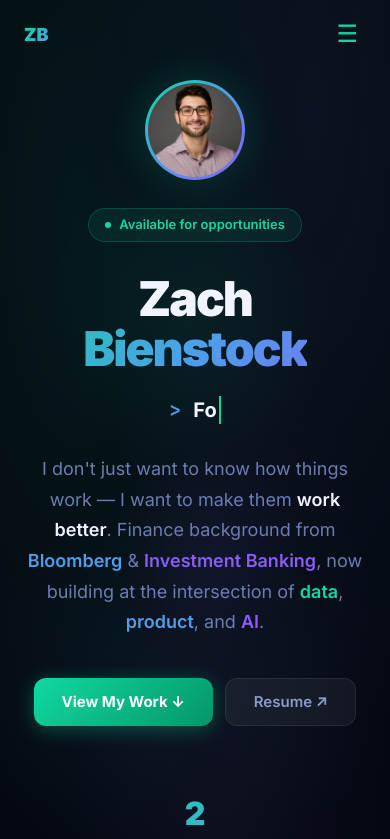
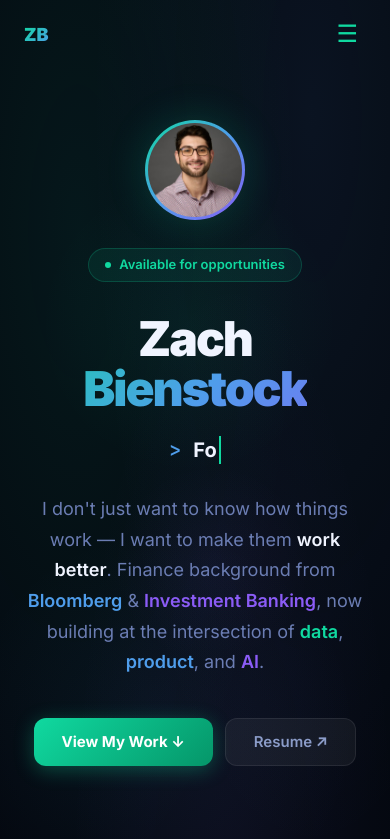
Before and after one commit to ZbienVC/portfolio, a React (Vite) app: page / in a window 390 px wide. Shown: the top 839 px of the page. Built offline with nearby package versions, Linux system fonts and the light colour scheme.

Commit message:
fix: increase hero section top padding to prevent navbar overlap

```diff
--- a/src/App.jsx
+++ b/src/App.jsx
@@ -260,7 +260,7 @@ function HeroSection() {
   }, [typed, isDeleting, titleIdx]);
 
   return (
-    <section id="hero" className="mesh-bg" style={{ minHeight: '100vh', display: 'flex', flexDirection: 'column', alignItems: 'center', justifyContent: 'center', padding: '80px 24px 40px', textAlign: 'center', position: 'relative' }}>
+    <section id="hero" className="mesh-bg" style={{ minHeight: '100vh', display: 'flex', flexDirection: 'column', alignItems: 'center', justifyContent: 'center', padding: '120px 24px 40px', textAlign: 'center', position: 'relative', marginTop: 0 }}>
       {/* Floating orbs */}
       <div style={{ position: 'absolute', top: '15%', left: '10%', width: 300, height: 300, borderRadius: '50%', background: 'radial-gradient(circle, rgba(16,217,160,0.06) 0%, transparent 70%)', pointerEvents: 'none' }} />
       <div style={{ position: 'absolute', bottom: '20%', right: '8%', width: 400, height: 400, borderRadius: '50%', background: 'radial-gradient(circle, rgba(79,157,235,0.06) 0%, transparent 70%)', pointerEvents: 'none' }} />
--- a/src/index.css
+++ b/src/index.css
@@ -233,5 +233,6 @@ body {
 
   body {
     overflow-x: hidden;
+    padding-top: 0;
   }
 }
```
